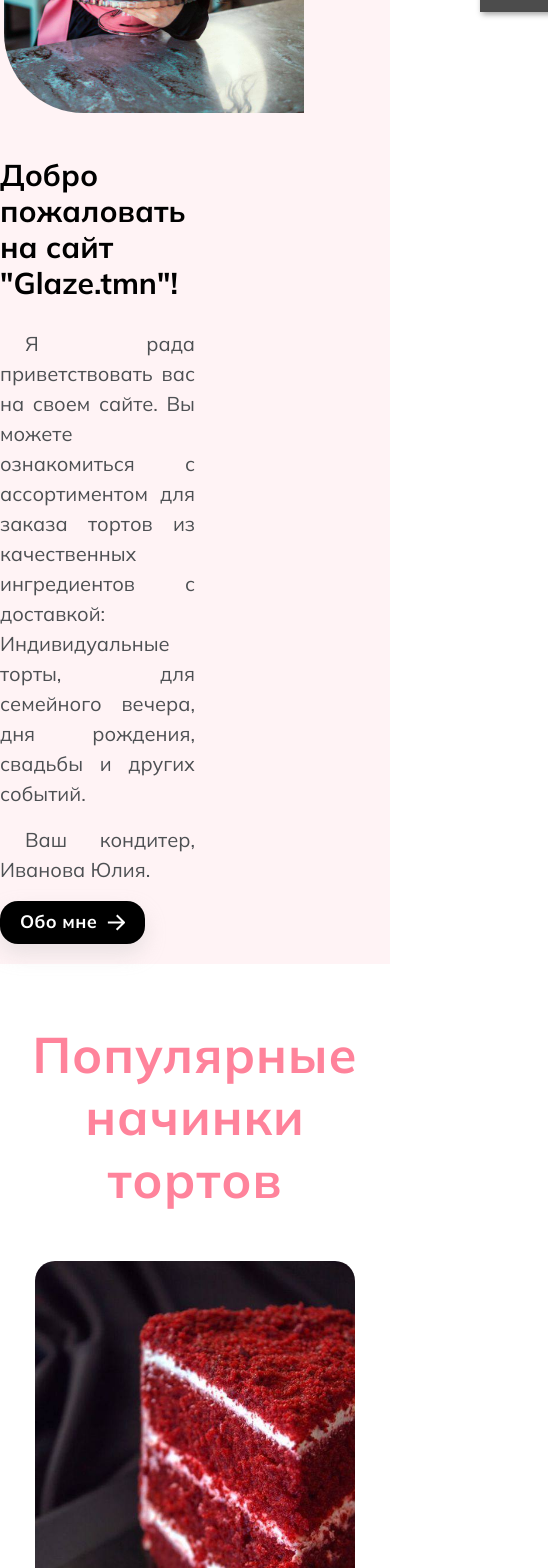
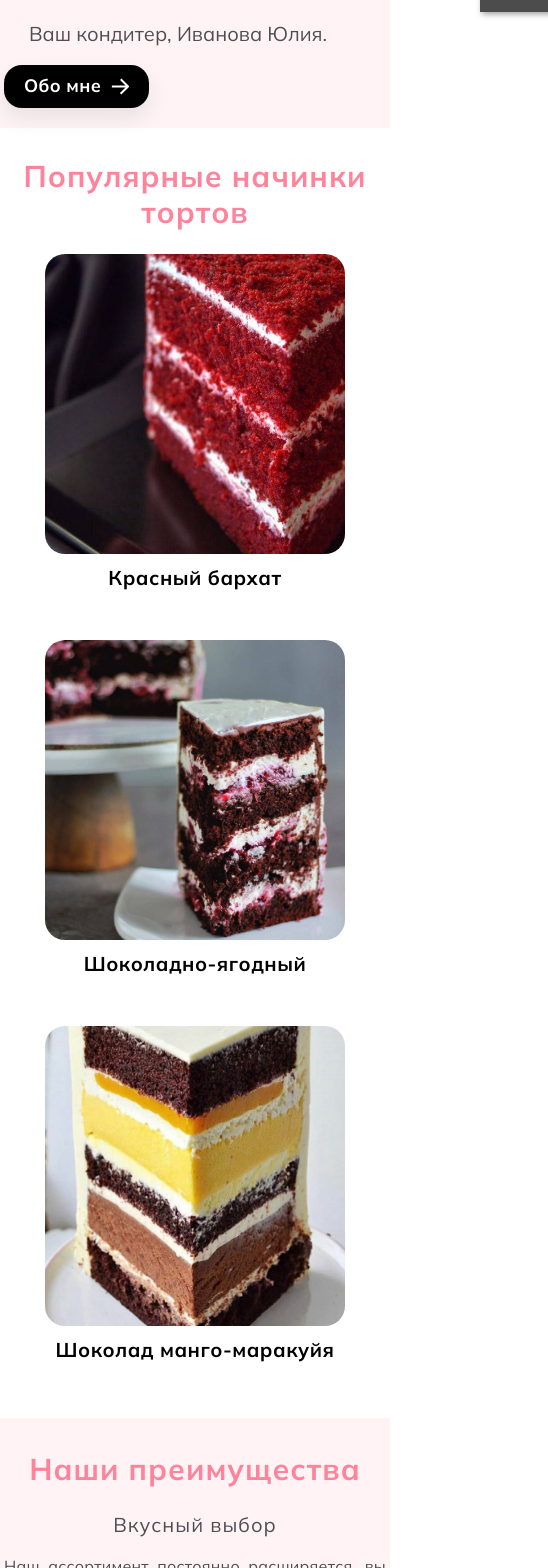
Before and after one commit to ZakirovaVera/DiplomProject_ZakirovaV, a Vue app: page / in a window 390 px wide. Shown: the part 432-2000 px from the top of the page, 548 px wide, since content can reach past the window. Built offline with nearby package versions, Linux system fonts and the light colour scheme.

Commit message:
Адаптив моюил, планшет - Footer, ProductComp, HomePage

```diff
--- a/src/components/FooterComponent.vue
+++ b/src/components/FooterComponent.vue
@@ -163,5 +163,12 @@ export default {
 @media (max-width: 767px) {
     .footer {
         grid-template-columns: repeat(auto-fill, 350px);
+        padding-top: 40px;
+        padding-bottom: 60px;
+
+        &__text {
+            font-size: 18px;
+        }
     }
-}</style>
+}
+</style>
--- a/src/components/ProductComponent.vue
+++ b/src/components/ProductComponent.vue
@@ -63,4 +63,29 @@ export default {
         font-weight: 700;
     }
 }
+
+@media (max-width: 1024px) {
+    .product {
+        &__title {
+            font-size: 20px;
+        }
+
+        &__text {
+            display: none;
+        }
+
+        &__img {
+            height: 400px;
+        }
+    }
+}
+
+@media (max-width: 767px) {
+    .product__img {
+        height: 300px;
+    }
+    .product__title{
+        text-align: center;
+    }
+}
 </style>
--- a/src/pages/HomePage.vue
+++ b/src/pages/HomePage.vue
@@ -247,9 +247,11 @@ export default {
 
 .product-popular-box {
     display: grid;
-    grid-template-columns: repeat(auto-fill, 320px);
-    gap: 40px;
+    grid-template-columns: repeat(auto-fill, 300px);
+    gap: 20px;
     justify-content: center;
+    padding-left: 4px;
+    padding-right: 4px;
 }
 
 .advantages {
@@ -300,30 +302,143 @@ export default {
 }
 
 @media (max-width: 1024px) {
-    .promo{
+    .promo {
         padding-top: 20px;
         padding-bottom: 20px;
+
+        &__title {
+            font-size: 30px;
+            line-height: 36px;
+        }
+
+        &__text {
+            font-weight: 400;
+            font-size: 20px;
+            line-height: 30px;
+        }
+
+        &__img {
+            width: 300px;
+        }
+
+        &__btn {
+            padding: 10px 20px;
+            margin-top: 0px;
+        }
     }
-    .promo__title {
+
+    .products-popular {
+        padding-top: 30px;
+        padding-bottom: 60px;
+    }
+
+    .products__heading {
         font-size: 30px;
         line-height: 36px;
+        padding-bottom: 24px;
     }
 
-    .promo__text {
-        font-weight: 400;
-        font-size: 20px;
-        line-height: 30px;
+    .product-popular-box {
+        grid-template-columns: repeat(auto-fill, 240px);
+        gap: 4px;
     }
-    .promo__img{
-       width: 300px;
+
+    .advantages {
+        padding-top: 20px;
+        padding-bottom: 40px;
+
+        &__heading {
+            font-size: 30px;
+            padding-bottom: 16px;
+        }
+
+        &__item_title {
+            font-size: 24px;
+            padding-bottom: 12px;
+        }
+
+        &__item_text {
+            font-size: 18px;
+        }
     }
-    .promo__btn{
-        padding: 10px 20px;
-        margin-top: 0px;
+
+    .swiperReviews {
+        padding-bottom: 40px;
+
+        &__title {
+            font-size: 30px;
+            padding-top: 20px;
+            line-height: 30px;
+        }
+
+    }
+
+    .swiper {
+        height: 570px;
+
+        &-slide {
+            height: 500px;
+        }
     }
 }
 
 @media (max-width: 767px) {
+    .promo__img {
+        display: none;
+    }
 
-}
-</style>
+    .promo__slogan {
+        width: 100%;
+        padding-left: 4px;
+    }
+
+    .promo__title {
+        text-align: center;
+        min-height: 40px;
+    }
+
+    .product {
+        width: 300px;
+    }
+
+    .products-popular {
+        padding-bottom: 16px;
+    }
+
+    .product-popular-box {
+        display: flex;
+        flex-wrap: wrap;
+        gap: 10px;
+        align-items: center;
+        flex-direction: column;
+    }
+
+    .advantages {
+        &__item-wrap {
+            grid-template-columns: repeat(1, 1fr);
+        }
+
+        &__heading {
+            font-size: 30px;
+            padding-bottom: 10px;
+        }
+
+        &__item_title {
+            font-size: 20px;
+            padding-bottom: 10px;
+            line-height: 30px;
+        }
+
+        &__item_text {
+            font-size: 16px;
+        }
+    }
+
+    .swiper {
+        height: 370px;
+
+        &-slide {
+            height: 300px;
+        }
+    }
+}</style>
```
